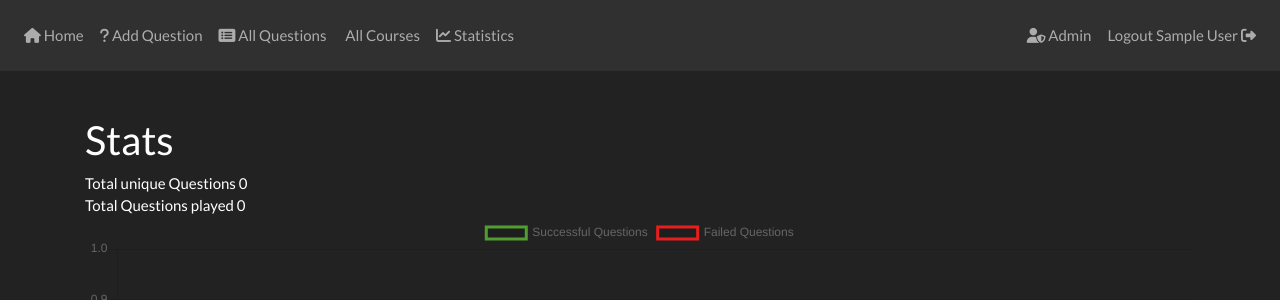
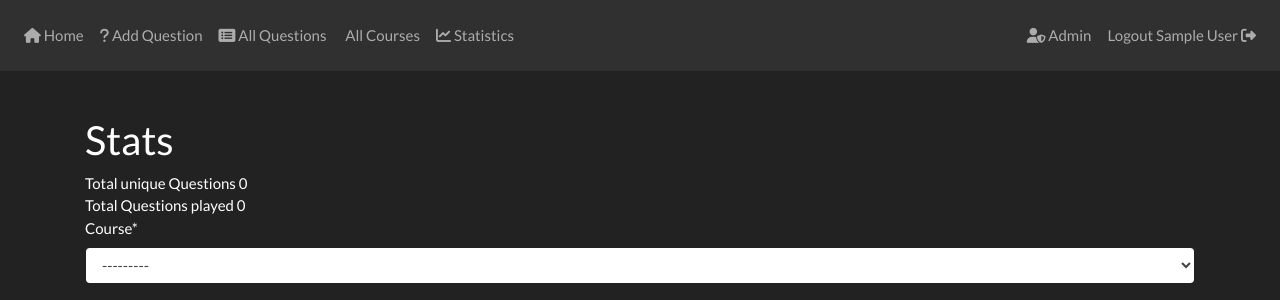
Before and after one commit to vabene1111/LearningCards, a Django app: page /stats/ in a window 1280 px wide. Shown: the top 300 px of the page. Run offline with Django 3.2, Linux system fonts and the light colour scheme; the visitor is signed in with stand-in values (Sample User, id 1); data that the repository does not hold is empty; some libraries are stand-ins or nearby versions.

Commit message:
course selection

```diff
--- a/Cards/forms.py
+++ b/Cards/forms.py
@@ -10,6 +10,10 @@ class CourseForm(forms.ModelForm):
     class Meta:
         model = Course
         fields = ('name', 'university', 'semester', 'description')
+
+
+class SelectCourseForm(forms.Form):
+    course = forms.ModelChoiceField(queryset=Course.objects.all())
 
 
 class QuestionForm(forms.ModelForm):
--- a/Cards/templates/stats.html
+++ b/Cards/templates/stats.html
@@ -2,6 +2,7 @@
 {% load i18n %}
 {% load l10n %}
 {% load custom_tags %}
+{% load crispy_forms_tags %}
 
 {% block title %}Quiz{% endblock %}
 
@@ -23,6 +24,7 @@
 
     <div class="row">
         <div class="col col-md-12">
+            {{ course_form|crispy }}
             <canvas id="myChart"></canvas>
         </div>
     </div>
@@ -53,8 +55,13 @@
             });
         }
 
+        var elem = document.getElementById("id_course");
 
+        elem.addEventListener("change", onCourseSelectionChanged);
 
+        function onCourseSelectionChanged() {
+            let val = $('#id_course').val();
+            if (val !== "") {
                 var xhttp = new XMLHttpRequest();
                 xhttp.onreadystatechange = function () {
                     if (this.readyState === 4 && this.status === 200) {
@@ -62,8 +69,15 @@
                         updateSuccessChart(json.labels, json.data_success, json.data_failure)
                     }
                 };
-        xhttp.open("GET", "{% url 'api_success_chart' 2 %}", true);
+
+                url = "{% url 'api_success_chart' 12345 %}".replace(/12345/, val);
+                xhttp.open("GET", url, true);
                 xhttp.send();
+            }
+
+
+        }
+
 
     </script>
 
--- a/Cards/views/api.py
+++ b/Cards/views/api.py
@@ -1,10 +1,11 @@
+import time
 from datetime import timedelta
 
 from django.contrib.auth.decorators import login_required
 from django.db.models import Count, Q
 from django.db.models.functions import Trunc
 from django.http import HttpResponse, JsonResponse
-from django.utils import timezone
+from django.utils import timezone, formats
 
 from Cards.models import QuestionLog
 
@@ -18,7 +19,8 @@ def success_chart(request, pk):
 
     response = {'labels': [], 'data_success': [], 'data_failure': []}
     for e in success_log:
-        response['labels'].append(e['time_range'])
+        date = formats.date_format(e['time_range'], format="SHORT_DATETIME_FORMAT", use_l10n=True)
+        response['labels'].append(date)
         response['data_success'].append(e['count_success'])
         response['data_failure'].append(e['count_failure'])
 
--- a/Cards/views/views.py
+++ b/Cards/views/views.py
@@ -11,7 +11,7 @@ from django.urls import reverse
 from django.utils import timezone
 from django.utils.translation import gettext as _
 
-from Cards.forms import CommentForm, RegisterForm
+from Cards.forms import CommentForm, RegisterForm, SelectCourseForm
 from Cards.models import *
 
 
@@ -133,7 +133,9 @@ def stats(request):
     global_stats['number_questions'] = Question.objects.count()
     global_stats['number_questions_played'] = QuestionLog.objects.filter(user=request.user).count()
 
-    return render(request, "stats.html", {'global_stats': global_stats})
+    course_form = SelectCourseForm()
+
+    return render(request, "stats.html", {'global_stats': global_stats, 'course_form': course_form})
 
 
 def register(request):
--- a/LearningCards/settings.py
+++ b/LearningCards/settings.py
@@ -60,6 +60,7 @@ MIDDLEWARE = [
     'django.middleware.csrf.CsrfViewMiddleware',
     'django.contrib.auth.middleware.AuthenticationMiddleware',
     'django.contrib.messages.middleware.MessageMiddleware',
+    'django.middleware.locale.LocaleMiddleware',
     'django.middleware.clickjacking.XFrameOptionsMiddleware',
 ]
 
```
Lines whose indentation alone changed are shown as unchanged.
